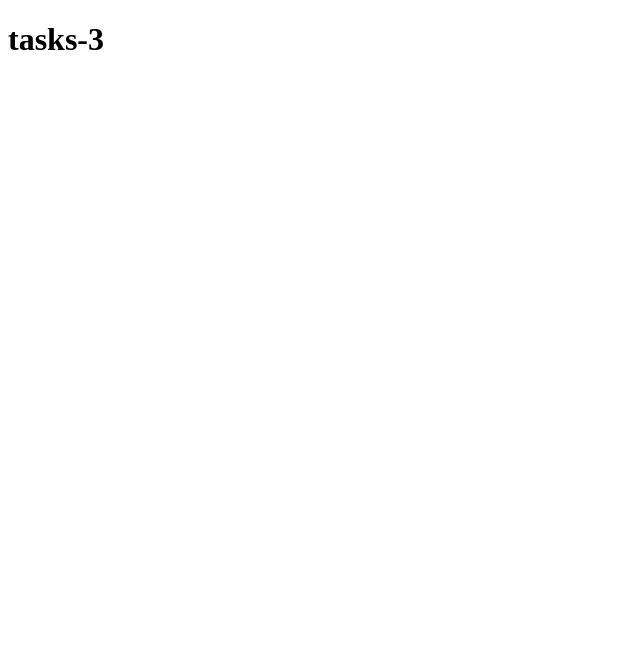
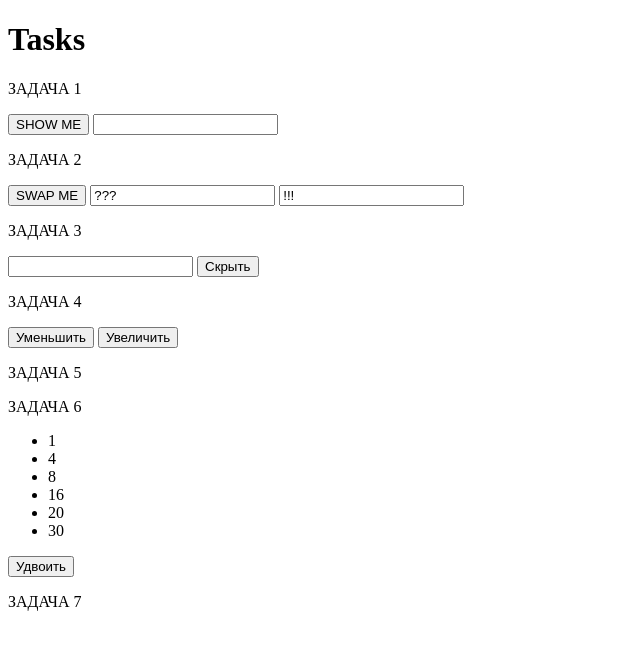
Before and after one commit to andriy-h80/js-2, a plain HTML site: page index.html in a window 1280 px wide. Shown: the whole page, without its empty margins (0-640 px from the left). Drawn offline with Linux system fonts and the light colour scheme.

Commit message:
add task 1

```diff
--- a/index.html
+++ b/index.html
@@ -5,9 +5,69 @@
     <meta http-equiv="X-UA-Compatible" content="IE=edge" />
     <meta name="viewport" content="width=device-width, initial-scale=1.0" />
     <title>tasks-3</title>
+    <link rel="stylesheet" href="style.css">
   </head>
   <body>
-  <h1>tasks-3</h1>
+  <h1>Tasks</h1>
+
+  <!-- ЗАДАЧА 1 -->
+  <div>
+    <p class="taskTitle">ЗАДАЧА 1</p>
+    <button id="alertButton">SHOW ME</button>
+    <input id="alertInput" type="text" />
+  </div>
+
+  <!-- ЗАДАЧА 2 -->
+  <div>
+    <p class="taskTitle">ЗАДАЧА 2</p>
+    <button id="swapButton">SWAP ME</button>
+    <input data-type="left" type="text" value="???" />
+    <input data-type="right" type="text" value="!!!" />
+  </div>
+
+  <!-- ЗАДАЧА 3 -->
+  <div>
+    <p class="taskTitle">ЗАДАЧА 3</p>
+    <input data-target="passwordInput" type="text">
+    <button id="passwordButton">Скрыть</button>
+  </div>
+
+  <!-- ЗАДАЧА 4 -->
+  <div>
+    <p class="taskTitle">ЗАДАЧА 4</p>
+    <div id="box"></div>
+    <button data-type="decrease">Уменьшить</button>
+    <button data-type="increase">Увеличить</button>
+  </div>
+
+  <!-- ЗАДАЧА 5 -->
+  <div>
+    <p class="taskTitle">ЗАДАЧА 5</p>
+    <div id="place"></div>
+  </div>
+
+  <!-- ЗАДАЧА 6 -->
+  <div>
+    <p class="taskTitle">ЗАДАЧА 6</p>
+    <ul class="list">
+      <li class="listItem">1</li>
+      <li class="listItem">4</li>
+      <li class="listItem">8</li>
+      <li class="listItem">16</li>
+      <li class="listItem">20</li>
+      <li class="listItem">30</li>
+    </ul>
+    <button id="double">Удвоить</button>
+  </div>
+
+  <!-- ЗАДАЧА 7 -->
+  <div>
+    <p class="taskTitle">ЗАДАЧА 7</p>
+    <div class="outerCircle">
+      <div class="innerCircle"></div>
+    </div>
+  </div>
+
     <script src="./index.js"></script>
   </body>
 </html>
--- a/index.js
+++ b/index.js
@@ -289,25 +289,35 @@ class Calculator {}
 //и который наследует класс Worker, добавляя метод getHierarchyLevel
 //Реализовать задачу с помощью ES5 прототипов и ES6 классов
 
-const HIERARCHY_LEVEL = {
-    TOP: 'top',
-    REGULAR: 'regular',
-}
+// const HIERARCHY_LEVEL = {
+//     TOP: 'top',
+//     REGULAR: 'regular',
+// }
 
-const workerObj = {
-    name: 'Mango',
-    surname: 'Worker',
-    age: 30,
-    position: 'FE developer',
-    salary: 5000,
-}
+// const workerObj = {
+//     name: 'Mango',
+//     surname: 'Worker',
+//     age: 30,
+//     position: 'FE developer',
+//     salary: 5000,
+// }
 
 //ES5
 
-const Worker = function (obj = {}) {}
+// const Worker = function (obj = {}) {}
 
 //++++++++++++++++++++++++++++++++++++++
 
-//ES6
+/*
+Задача 1
+Натискання на кнопку "SHOW ME" має виводити значення з поля введення (подивіться на елементи розмітки в html файлі)
+*/
 
-class WorkerES6 {}
+const alertButtonEl = document.querySelector('#alertButton');
+const alertInputEl = document.querySelector('#alertInput')
+
+alertButtonEl.addEventListener('click', onButtonClick)
+
+function onButtonClick() {
+    alert(alertInputEl.value);
+}
```
Also changed, not shown: style.css (added).
